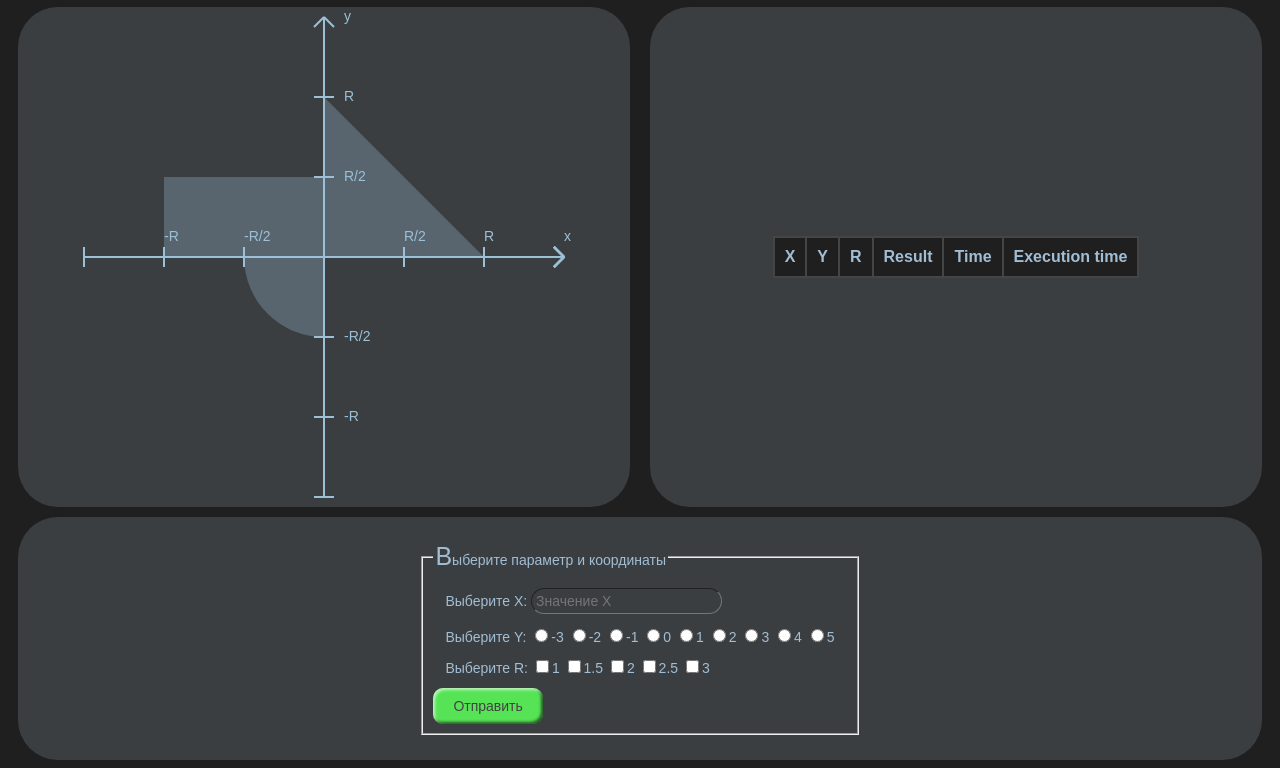
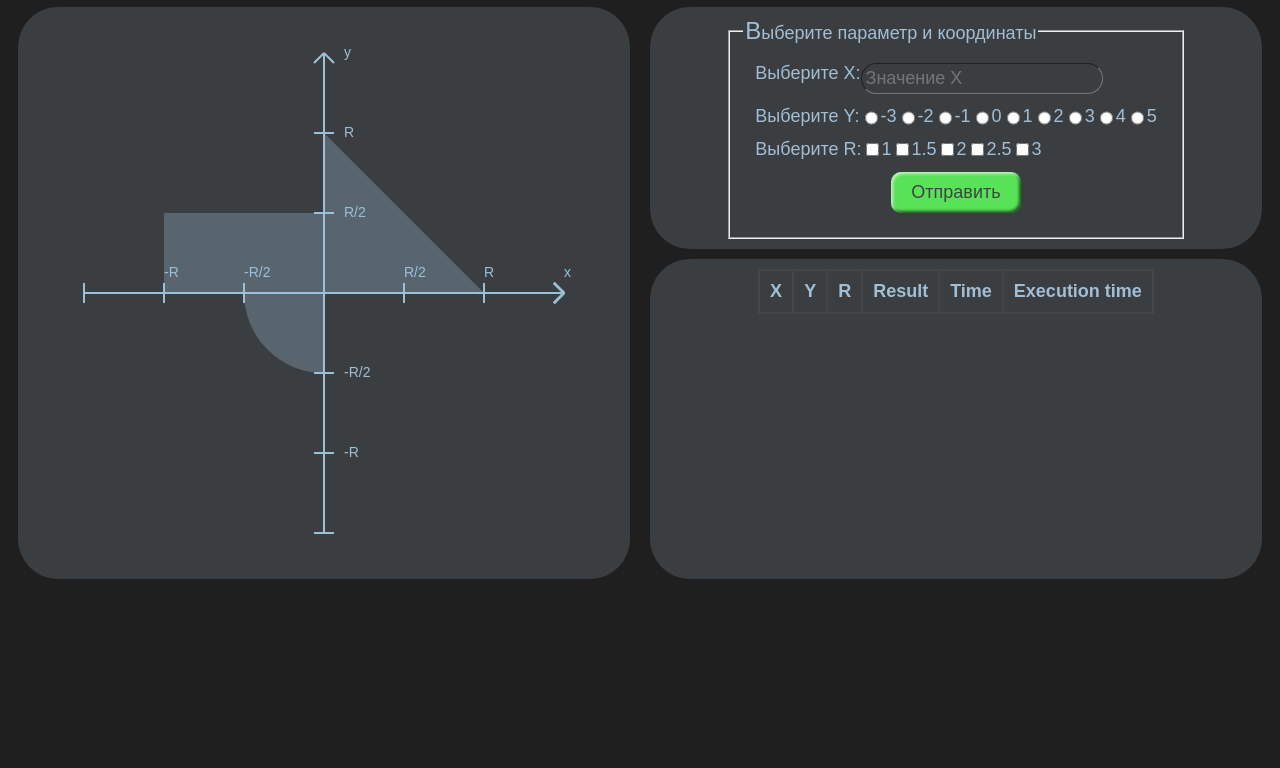
Before and after one commit to MiRAX12/Web-1, a plain HTML site: page static/index.html in a window 1280 px wide. Shown: the part 53-821 px from the top of the page. After the commit the page ends 800 px from the top, so only its background shows below. Drawn offline with Linux system fonts and the light colour scheme.

Commit message:
Фронт готов

```diff
--- a/static/index.html
+++ b/static/index.html
@@ -11,7 +11,8 @@
 can hit in a small blue area">
     <link rel="stylesheet" href="styles.css"/>
     <link rel="icon" href="images/favicon.ico" type="image/x-icon"/>
-    <script async src="validation.js"></script>
+    <script src="validation.js" type="module"></script>
+    <script src="script.js" type="module"></script>
 
 </head>
 
@@ -23,23 +24,10 @@ can hit in a small blue area">
             <canvas id="canvas" width="500" height="500"></canvas>
             <script src="canvas.js"></script>
         </div>
-        <div class="log">
-                <table class="logTable">
-                    <tr>
-                        <th>X</th>
-                        <th>Y</th>
-                        <th>R</th>
-                        <th>Result</th>
-                        <th>Time</th>
-                        <th>Execution time</th>
-                    </tr>
-                </table>
-
-        </div>
-    </div>
+        <div class="right">
+            <div class="formContainer">
                 <div class="form">
-        <div class="plotForm">
-        <form id="plot-form" method="post">
+                <form class="plotForm" method="post">
                     <fieldset>
                         <legend>Выберите параметр и координаты</legend>
                         <div>
@@ -64,9 +52,28 @@ can hit in a small blue area">
                             <input type="checkbox" value="2.5" id="r2.5"><label for="r2.5">2.5</label>
                             <input type="checkbox" value="3" id="r3"><label for="r3">3</label>
                         </div>
-                <button class="send-button" id="send-button">Отправить</button>
+                        <div class="send">
+                            <button class="sendButton">Отправить</button>
+                        </div>
                     </fieldset>
                 </form>
+                </div>
+            </div>
+            <div class="log">
+                <div class="tableContainer">
+                <table class="logTable">
+                    <tr>
+                        <th>X</th>
+                        <th>Y</th>
+                        <th>R</th>
+                        <th>Result</th>
+                        <th>Time</th>
+                        <th>Execution time</th>
+                    </tr>
+                </table>
+                </div>
+            </div>
+        </div>
     </div>
 
     </div>
--- /dev/null
+++ b/static/script.js
@@ -0,0 +1,4 @@
+
+document.addEventListener('DOMContentLoaded', () => {
+
+});
--- a/static/styles.css
+++ b/static/styles.css
@@ -1,9 +1,16 @@
 *{
     background: #1f1f1f;
     font-family: Arial, sans-serif;
+    color: #a2bed4;
     font-size: 14px;
-    color: #a2bed4;
+    white-space: nowrap;
 }
+
+.main{
+    display: flex;
+    flex-direction: column;
+}
+
 .header{
     background: rgba(80, 85, 90, 0.58);
     border-radius: 40px;
@@ -11,40 +18,37 @@
     font-size: 28px;
     color: white;
     -webkit-text-stroke: 1px #5c5e5d;
-    text-align: center;
-}
-
-.main{
     display: flex;
-    flex-direction: column;
+    align-items: center;
+    justify-content: center;
+    min-width: fit-content;
 }
 
 .content{
     display: flex;
+    flex-wrap: wrap;
 }
 
 .plot{
+    background: rgba(80, 85, 90, 0.58);
     border-radius: 40px;
-    background: rgba(80, 85, 90, 0.58);
     margin: 10px;
-    text-align: center;
-    flex: 1;
-    height: 500px;
+    display: flex;
+    align-items: center;
+    justify-content: center;
+    flex: 1 2 500px;
 }
 
 #canvas{
-    display: inline;
     background: rgba(80, 85, 90, 0);
-
 }
 
 .log{
+    align-items: flex-start;
     background: rgba(80, 85, 90, 0.58);
-    margin: 10px;
     border-radius: 40px;
-    display: flex;
+    padding: 10px;
     flex: 1;
-    height: 500px;
 }
 
 table, td, th {
@@ -55,33 +59,53 @@ table, td, th {
     font-size: 16px;
 }
 
-.form{
+.tableContainer{
+    overflow: auto;
+    height: 300px;
+    width: fit-content;
+    margin: auto;
+}
+
+.right {
+    margin: 10px;
+    display: flex;
+    flex-direction: column;
+    flex: 1 2 500px;
+    min-width: fit-content;
+}
+
+
+
+.right * {
+    font-family: Arial, sans-serif;
+    font-size: 18px;
+}
+
+.formContainer{
+    padding: 10px;
     background: rgba(80, 85, 90, 0.58);
     border-radius: 40px;
-    margin-left: 10px;
-    margin-right: 10px;
-    padding: 25px;
-    display: flex;
+    margin-bottom: 10px;
+    flex: 1;
+    min-width: fit-content;
 }
 
-.plotForm{
+.form{
+    background: rgba(80, 85, 90, 0);
+    display: flex;
+    justify-content: center;
     margin: auto;
-
 }
 
-.plotForm div{
-    margin: 12px;
-}
-
-.form * {
+.form *, .log *{
     background: rgba(80, 85, 90, 0);
 }
 
-form[method=post]{
-    flex-direction: column;
-    font-family: Arial, monospace;
-    font-size: 16px;
-    }
+fieldset > div {
+    margin: 12px;
+    display: flex;
+    flex-basis: 450px;
+}
 
 input#xVal {
     border-radius: 20px;
@@ -90,15 +114,19 @@ input#xVal {
 }
 
 legend::first-letter{
-    font-size: 25px ;
+    font-size: 24px ;
 }
 
-.send-button{
+.send{
+    display: flex;
+}
+
+.sendButton{
+    margin: auto;
     background-color: #56e456;
     border-radius: 10px;
     border: 2px;
     padding: 10px 20px;
-    font-size: 1rem;
     text-align: center;
     color: #434242;
     box-shadow:
@@ -106,11 +134,11 @@ legend::first-letter{
             inset -2px -2px 3px rgb(0 0 0 / 0.6);
 }
 
-.send-button:hover{
+.sendButton:hover{
     background-color: #3fd662;
 }
 
-.send-button:active{
+.sendButton:active{
     box-shadow:
             inset -2px -2px 3px rgb(255 255 255 / 0.6),
             inset 2px 2px 3px rgb(0 0 0 / 0.6);
--- a/static/validation.js
+++ b/static/validation.js
@@ -1,26 +1,26 @@
+document.addEventListener('DOMContentLoaded', () => {
     const checkBoxes = document.querySelectorAll("input[type=checkbox]")
     let currentChecked
 
-function uncheckLast(){
-    checkBoxes.forEach((checkBox) =>{
-        if (checkBox !== this){
+    function uncheckLast() {
+        checkBoxes.forEach((checkBox) => {
+            if (checkBox !== this) {
                 checkBox.checked = false
                 currentChecked = this
+            } else currentChecked = checkBox
+        })
     }
-        else currentChecked = checkBox
-})}
 
     checkBoxes.forEach((element) => element.addEventListener("change", uncheckLast))
 
     const rField = document.querySelector("#r3")
 
-function validateR(){
+    function validateR() {
         const checked = document.querySelectorAll('input[type=checkbox]:checked');
-    if (checked.length > 0){
+        if (checked.length > 0) {
             rField.setCustomValidity("")
             return true
-    }
-    else {
+        } else {
             rField.setCustomValidity("Выберите R")
             return false
         }
@@ -66,23 +66,20 @@ function validateX(e) {
 
     xField.addEventListener("keydown", validateX)
 
-function validateForm(e){
-    if (!validateR()){
+    function validateForm(e) {
+        if (!validateR()) {
             rField.reportValidity()
             e.preventDefault()
             return false
-    }
-    else return true;
+        } else
+            return true;
     }
 
     const table = document.querySelector(".logTable")
-
-function addToHistory(e) {
-    if (table.childElementCount > 5) {
-        table.lastChild.remove()
-    }
+    const plotForm = document.querySelector(".plotForm")
+    plotForm.addEventListener("submit", (e) => {
+        e.preventDefault()
         if (validateForm(e)) {
-        e.preventDefault()
             const xVal = document.getElementById("xVal").value
             const yVal = document.querySelector('input[name="yVal"]:checked').value;
             const rVal = currentChecked.value;
@@ -101,7 +98,6 @@ function addToHistory(e) {
             rCell.textContent = rVal;
             newRow.appendChild(rCell);
         }
-}
 
-const plotForm = document.querySelector("#plot-form")
-plotForm.addEventListener("submit", addToHistory)
+    });
+});
```
Lines whose indentation alone changed are shown as unchanged.
